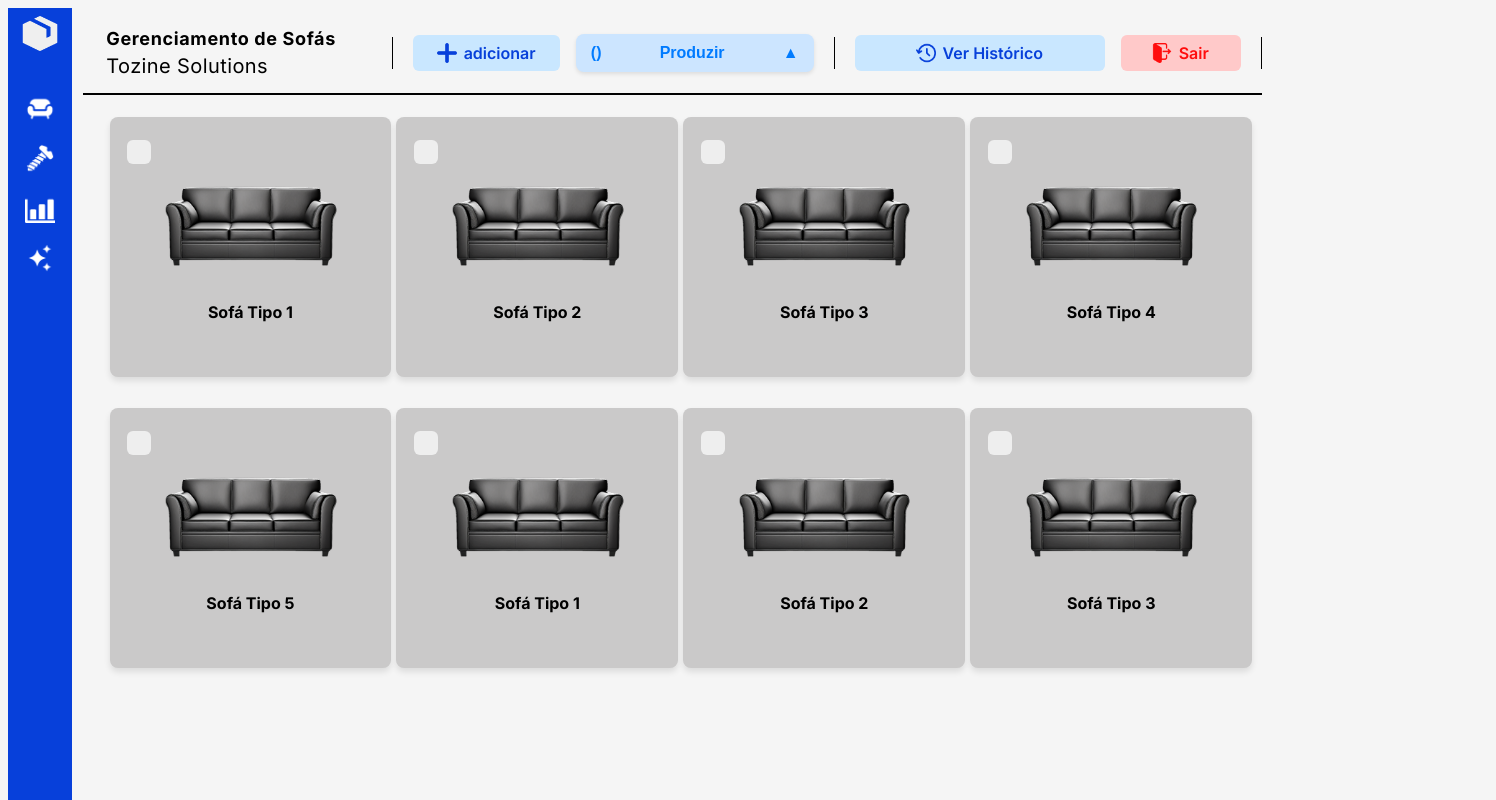
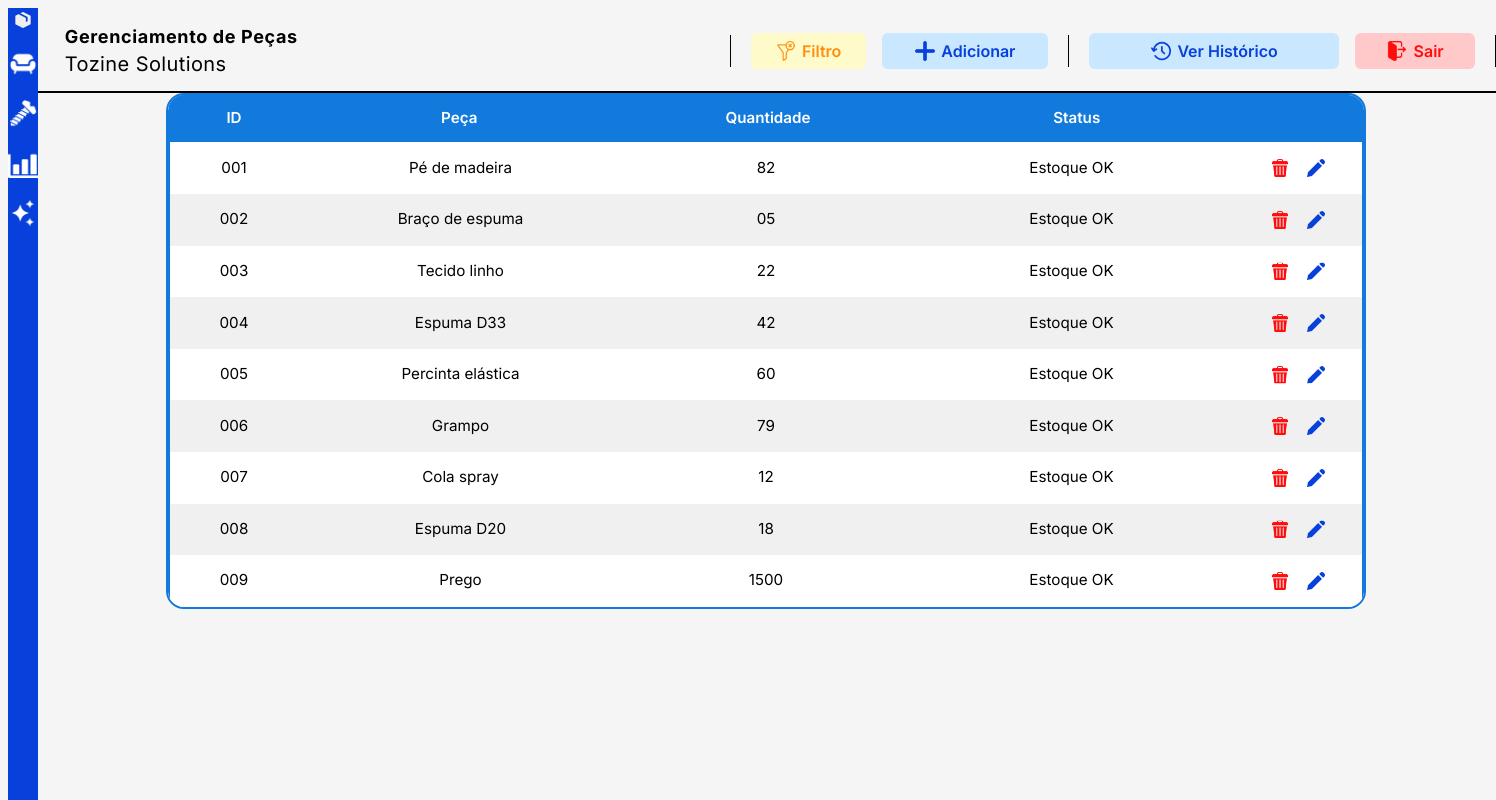
Before and after one commit to Grupo-6-Tozim-Solutions/front-end, a React (Vite) app: page /counch in a window 1280 px wide. Shown: the top 800 px of the page, 1496 px wide, since content can reach past the window. Built offline with nearby package versions, Linux system fonts and the light colour scheme.

Commit message:
ajustes nas paginas

```diff
--- a/src/App.css
+++ b/src/App.css
@@ -2,6 +2,12 @@
   max-width: 100%;
   margin: 0 auto;
   text-align: center;
+  color: black;
+    input{
+      background-color: white;
+      color: black;
+      text-align: center;
+    }
  }
 
 /* .logo {
--- a/src/App.jsx
+++ b/src/App.jsx
@@ -7,6 +7,7 @@ import CouchPage from './pages/CounchPage'
 import './App.css';
 import AccessibilityButton from './components/AccessibilityButton';
 import { useEffect } from 'react';
+import SideBarCounch from './components/SideBarCounch'
 
 function App() {
   useEffect(() => {
@@ -31,10 +32,8 @@ function App() {
 
   return (
     <div>
-
-     <CouchPage/>
-
-
+      {/* <CouchPage /> */}
+      <PartsStorage />
     </div>
   );
 }
--- a/src/components/HeaderStorage.jsx
+++ b/src/components/HeaderStorage.jsx
@@ -8,16 +8,25 @@ const HeaderStorage = ({
   filterText,
   filterIcon,
   filterWidth,
-  produceText,
-  produceCount,
+  filterBackgroundColor,
+  filterTextColor,
+  addText,
+  addIcon,
+  addWidth,
+  addBackgroundColor,
+  addTextColor,
   historyText,
   historyIcon,
   historyWidth,
+  historyBackgroundColor,
+  historyTextColor,
   logoutText,
   logoutIcon,
   logoutWidth,
+  logoutBackgroundColor,
+  logoutTextColor,
   onFilter,
-  onProduce,
+  onAdd,
   onHistory,
   onLogout
 }) => {
@@ -34,13 +43,18 @@ const HeaderStorage = ({
             icon={filterIcon}
             label={filterText}
             onClick={onFilter}
-            backgroundColor="rgba(201, 231, 255, 1)"
-            textColor="rgba(7, 64, 218, 1)"
+            backgroundColor={filterBackgroundColor}
+            textColor={filterTextColor}
             width={filterWidth}
           />
-          <button className="produce-button" onClick={onProduce}>
-            <span className="quantity">({produceCount})</span> Produzir <span className="arrow">▲</span>
-          </button>
+          <ButtonStorage
+            icon={addIcon}
+            label={addText}
+            onClick={onAdd}
+            backgroundColor={addBackgroundColor}
+            textColor={addTextColor}
+            width={addWidth}
+          />
         </div>
         <DividerPartsStorage />
         <div className="buttons-group">
@@ -48,16 +62,16 @@ const HeaderStorage = ({
             icon={historyIcon}
             label={historyText}
             onClick={onHistory}
-            backgroundColor="rgba(201, 231, 255, 1)"
-            textColor="rgba(7, 64, 218, 1)"
+            backgroundColor={historyBackgroundColor}
+            textColor={historyTextColor}
             width={historyWidth}
           />
           <ButtonStorage
             icon={logoutIcon}
             label={logoutText}
             onClick={onLogout}
-            backgroundColor="rgba(255, 201, 201, 1)"
-            textColor="rgba(255, 13, 13, 1)"
+            backgroundColor={logoutBackgroundColor}
+            textColor={logoutTextColor}
             width={logoutWidth}
           />
         </div>
--- a/src/components/SideBarCounch.jsx
+++ b/src/components/SideBarCounch.jsx
@@ -16,17 +16,22 @@ const SideBarCounch = () => {
   ];
 
   return (
+    <>
       <div className={`SideBar-Counch ${isExpanded ? 'expanded' : ''}`}>
         <img src="../../public/assets/box.png" onClick={handleExpand} alt="Expand Sidebar" className="expand-icon" />
         <ul className="navigation-list">
           {menuItems.map((item, index) => (
             <li key={index} className="menu-item">
-            <img src={item.icon} alt={`${item.title} Icon`} />
+              <img src={item.icon} alt={`${item.title} Icon`} className='icone'/>
               {isExpanded && <span>{item.title}</span>}
             </li>
           ))}
         </ul>
       </div>
+      <div className="main-content">
+        {/* Main content will be placed here */}
+      </div>
+    </>
   );
 };
 
--- a/src/pages/CounchPage.jsx
+++ b/src/pages/CounchPage.jsx
@@ -6,6 +6,14 @@ import '../styles/counchPageStyle.css';
 const CounchPage = () => {
   const genericImage = "../../public/assets/generic-sofa.png"; // Imagem genérica
   const sofas = [
+    { id: 1, name: "Sofá Tipo 1", image: genericImage },
+    { id: 2, name: "Sofá Tipo 2", image: genericImage },
+    { id: 3, name: "Sofá Tipo 3", image: genericImage },
+    { id: 4, name: "Sofá Tipo 4", image: genericImage },
+    { id: 5, name: "Sofá Tipo 5", image: genericImage },
+    { id: 6, name: "Sofá Tipo 1", image: genericImage },
+    { id: 7, name: "Sofá Tipo 2", image: genericImage },
+    { id: 8, name: "Sofá Tipo 3", image: genericImage },
     { id: 1, name: "Sofá Tipo 1", image: genericImage },
     { id: 2, name: "Sofá Tipo 2", image: genericImage },
     { id: 3, name: "Sofá Tipo 3", image: genericImage },
@@ -24,18 +32,30 @@ const CounchPage = () => {
         <HeaderStorage
           title="Gerenciamento de Sofás"
           subtitle="Tozine Solutions"
-          filterText="adicionar"
+          filterText="Adicionar"
           filterIcon="../../public/assets/addPartsStorage.png"
-          filterWidth="19vw"
-          historyText="Ver Histórico"
+          filterWidth="10vw"
+          filterBackgroundColor="#C9E7FF"
+          filterTextColor="rgba(7, 64, 218, 1)"
+          onFilter={() => alert("Filtros aplicados")}
+          addText="() Produzir   "
+
+          addWidth="15vw"
+          addBackgroundColor="rgba(201, 231, 255, 1)"
+          addTextColor="rgba(7, 64, 218, 1)"
+          onAdd={() => alert("Adicionar Sofá")}
+          historyText="Histórico de Sofás"
           historyIcon="../../public/assets/historyPartsStorage.png"
-          historyWidth="250px"
+          historyWidth="18vw"
+          historyBackgroundColor="rgba(201, 231, 255, 1)"
+          historyTextColor="rgba(7, 64, 218, 1)"
           logoutText="Sair"
           logoutIcon="../../public/assets/logoutPartsStorage.png"
-          logoutWidth="120px"
-          onFilter={() => alert("Filtros")}
-          onHistory={() => alert("Histórico")}
-          onLogout={() => alert("Sair")}
+          logoutWidth="10vw"
+          logoutBackgroundColor="rgba(255, 201, 201, 1)"
+          logoutTextColor="rgba(255, 13, 13, 1)"
+          onHistory={() => alert("Histórico de Sofás")}
+          onLogout={() => alert("Sair do sistema")}
         />
         <div className="sofa-grid">
           {sofas.map((sofa) => (
--- a/src/pages/PartsStorage.jsx
+++ b/src/pages/PartsStorage.jsx
@@ -9,6 +9,7 @@ import EditPartModal from "../components/EditPartModal";
 import ConfirmationModal from "../components/ConfirmationModals";
 import "./PartsStorageStyle.css";
 import initialPecas from "../data/DataMock"; // Importa os dados iniciais
+import SideBarCounch from "../components/SideBarCounch";
 
 export function PartsStorage() {
   const [pecas, setPecas] = useState(initialPecas); // Estado para armazenar as peças
@@ -81,18 +82,38 @@ export function PartsStorage() {
   const filteredParts = getFilteredAndSortedParts();
 
   return (
-    <div className="SideBarContainer">
-      <SideBar />
+    <div className="header-storage">
+      <SideBarCounch />
+      <div className="main-content">
         <div className="main-container">
           <HeaderStorage
             title="Gerenciamento de Peças"
             subtitle="Tozine Solutions"
-          onFilter={() => setFilterModalOpen(true)}
+            filterText="Filtro" // New button
+            filterIcon="../../public/assets/filterIcon.png"
+            filterWidth="9vw"
+            filterBackgroundColor="#FFFAC9"
+            filterTextColor="#FF8E0D"
+            onFilter={() => setFilterModalOpen(true)} // Action for the new button
+            addText="Adicionar"
+            addIcon="../../public/assets/addPartsStorage.png"
+            addWidth="13vw"
+            addBackgroundColor="rgba(201, 231, 255, 1)"
+            addTextColor="rgba(7, 64, 218, 1)"
+            historyText="Ver Histórico"
+            historyIcon="../../public/assets/historyPartsStorage.png"
+            historyWidth="250px"
+            historyBackgroundColor="rgba(201, 231, 255, 1)"
+            historyTextColor="rgba(7, 64, 218, 1)"
+            logoutText="Sair"
+            logoutIcon="../../public/assets/logoutPartsStorage.png"
+            logoutWidth="120px"
+            logoutBackgroundColor="rgba(255, 201, 201, 1)"
+            logoutTextColor="rgba(255, 13, 13, 1)"
             onAdd={() => setAddModalOpen(true)}
             onHistory={() => alert("Histórico")}
             onLogout={handleLogout}
           />
-
           <div className="table-container">
             <TableStructurePartsStorage />
 
@@ -123,6 +144,7 @@ export function PartsStorage() {
                 />
               );
             })}
+          </div>
         </div>
       </div>
 
--- a/src/pages/PartsStorageStyle.css
+++ b/src/pages/PartsStorageStyle.css
@@ -3,7 +3,10 @@
     padding: 0;
     text-align: center;
 }
-
+.header-storage{
+    display: flex;
+    flex-direction: row;
+}
 body {
     background-color: rgba(245, 245, 245, 1);
     overflow: hidden;
@@ -21,6 +24,7 @@ body {
     margin: 0 auto;
     box-sizing: border-box;
     max-height: 550px;
+
 }
 
 .main-container {
@@ -28,7 +32,7 @@ body {
     flex-direction: column;
     align-items: center;
     justify-content: center;
-    width: 95vw;
+    width: 100%;
     height: 95vh;
     padding: 1rem 0;
     margin: 0 4rem;
--- a/src/styles/counchPageStyle.css
+++ b/src/styles/counchPageStyle.css
@@ -16,8 +16,6 @@
   width: 100%;
   flex-direction: column;
   justify-content: flex-start;
-
-
 }
 .sofa-grid{
   margin-top:2%;
@@ -146,7 +144,7 @@ row-gap: 6%;
 .produce-button {
   display: flex;
   align-items: center;
-  justify-content: space-between;
+  justify-content: space-evenly;
   background-color: #CCE5FF;
   border: none;
   border-radius: 8px;
```
Also changed, not shown: public/assets/ce01791b471095bd69f1217e15b850a3e22cc329.png (added), public/assets/filterIcon.png (added), src/styles/sideBarStyle.css (indentation only). Lines whose indentation alone changed are shown as unchanged.
